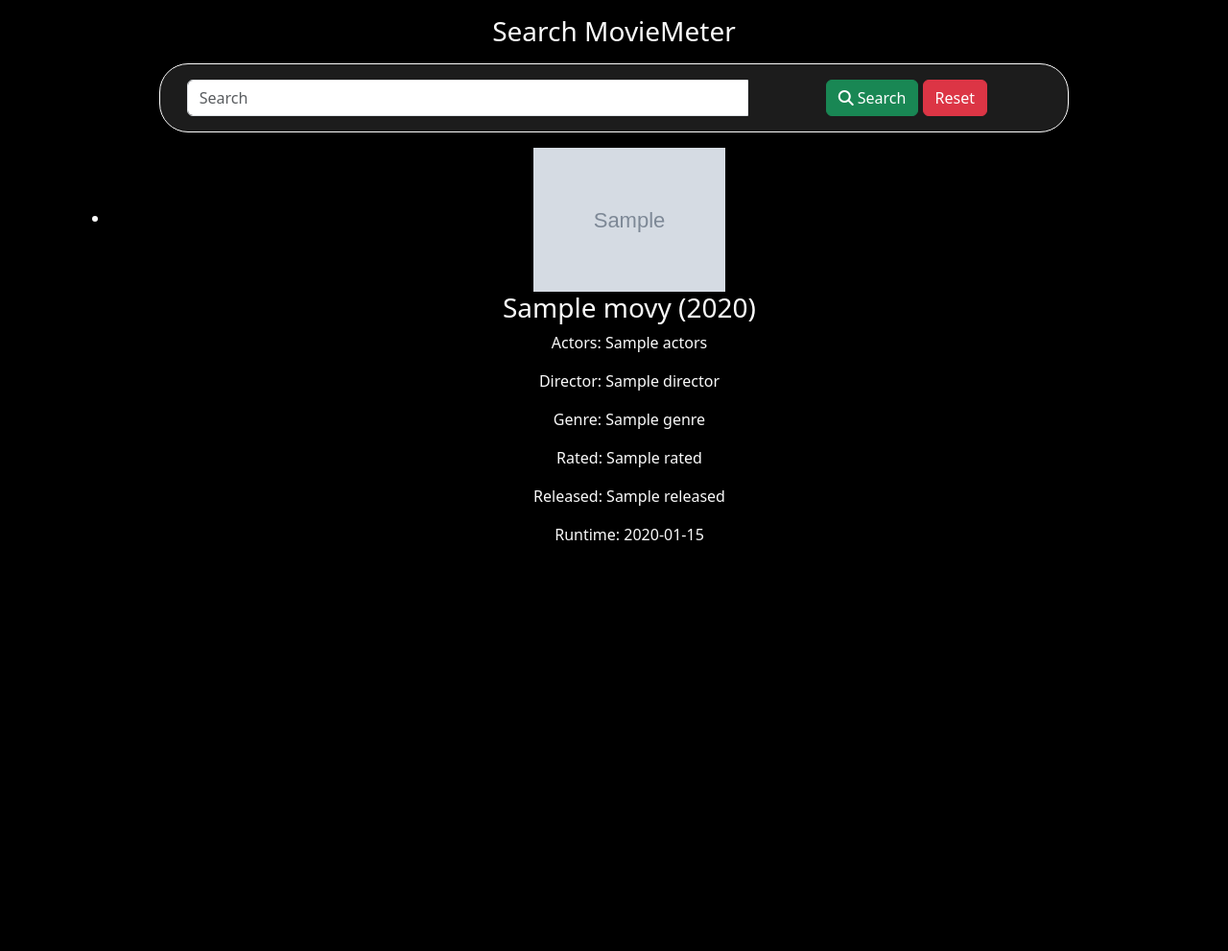
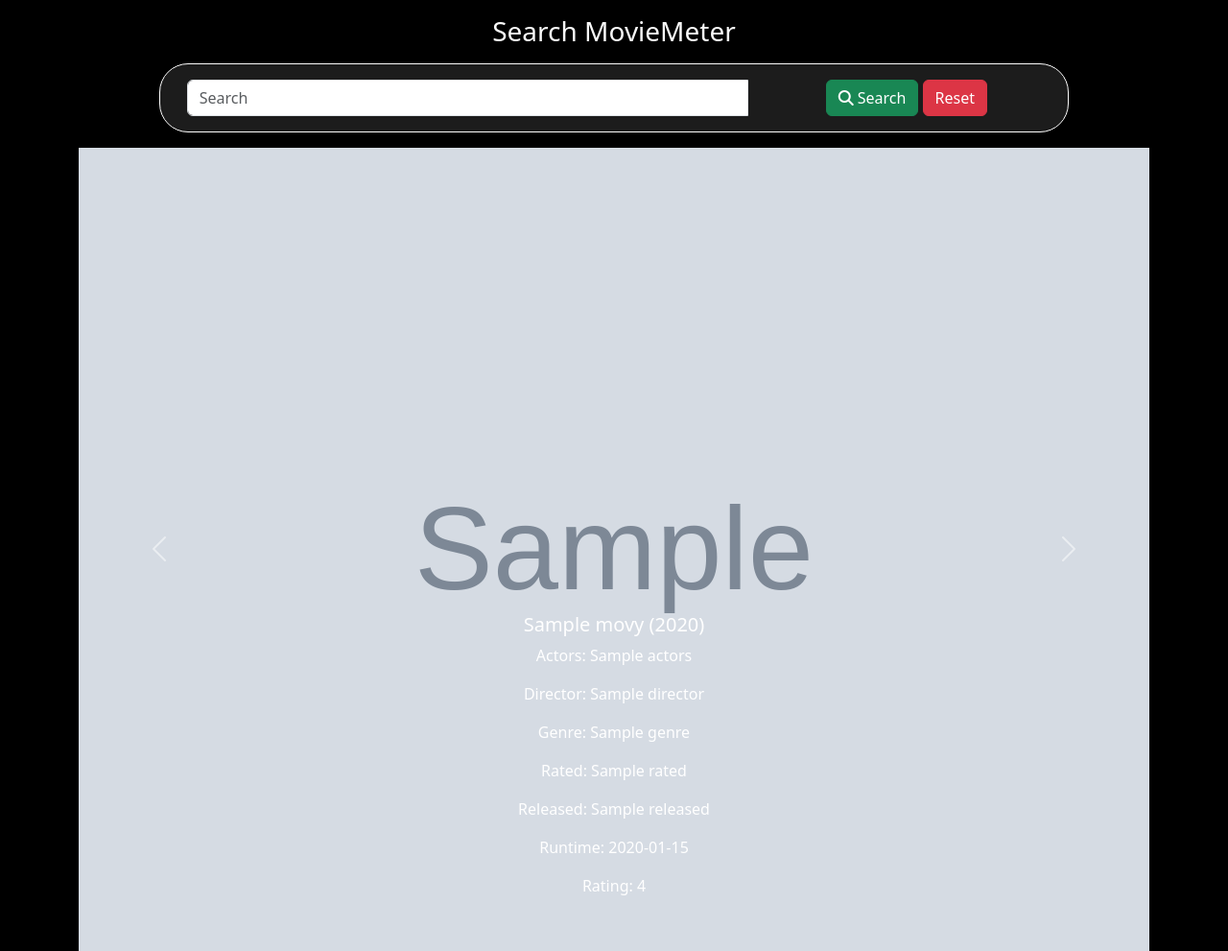
Before and after one commit to leellismith/MovieMeter, a Flask app: page / in a window 1280 px wide. Shown: the part 56-1047 px from the top of the page at 96% size. Before the commit the page ends 619 px from the top, so only its background shows below. Run offline with Flask 3, Linux system fonts and the light colour scheme; grey boxes marked "Sample" are stand-in pictures; a database or web service that is not in the repository returns one stand-in record (values such as "Sample title"); some libraries are stand-ins or nearby versions.

Commit message:
Added more functionality to search and added Carousel to index.html

```diff
--- a/app.py
+++ b/app.py
@@ -22,11 +22,27 @@
 # Initialize PyMongo
 mongo = PyMongo(app)
 
+# Create text index on 'Title' field in 'movies' collection
+mongo.db.movies.create_index([("Title", "text")])
+
 # Routes
 @app.route("/")
 @app.route("/index")
 def index():
-    movies = mongo.db.movies.find()
+    movies = mongo.db.movies.find({
+        "Poster": {
+            "$exists": True,
+            "$nin": ["", "N/A"]
+        },
+        "Rated": {
+            "$exists": True,
+            "$nin": ["", "N/A"]
+        },
+        "Released": {
+            "$exists": True,
+            "$nin": ["", "N/A"]
+        }
+    }).sort("imdbRating", -1).limit(5)
     return render_template("index.html", movies=movies)
 
 
@@ -38,7 +54,7 @@
         return render_template("index.html")
 
     redirect_to = request.form.get("redirect_to", "index")
-    movies = search_movies(query)
+    movies = search_movies(query, exact_match=True)
 
     if not movies:
         movies = search_movies_in_api(query)
@@ -62,7 +78,7 @@
 @app.route("/autocomplete")
 def autocomplete():
     query = request.args.get("query")
-    movies = search_movies(query)
+    movies = search_movies(query, exact_match=False)
     return jsonify([movie["Title"] for movie in movies])
 
 
@@ -221,12 +237,13 @@
 
 
 # Help Functions
-def search_movies(query):
-    movies = search_movies_in_db(query)
-    if not movies:
+def search_movies(query, exact_match=False):
+    if exact_match:
+        movies = search_movies_in_db(query)
+    else:
         movies = search_movies_in_api(query)
-        if movies:
-            save_movies_to_db(movies)
+    if movies:
+        save_movies_to_db(movies)
     return movies
 
 
@@ -273,7 +290,8 @@
                 "Released": movie_data.get("Released"),
                 "Runtime": movie_data.get("Runtime"),
                 "Year": movie_data.get("Year"),
-                "imdbID": movie_data.get("imdbID")
+                "imdbID": movie_data.get("imdbID"),
+                "imdbRating": movie_data.get("imdbRating")
             }
     return None
 
--- a/templates/index.html
+++ b/templates/index.html
@@ -25,23 +25,37 @@
     </div>
 
 
+    <div id="movieCarousel" class="carousel slide" data-bs-ride="carousel">
+        <div class="carousel-inner">
             {% if movies %}
-    <ul>
             {% for movie in movies %}
-        <li class="align-items-center justify-content-center text-center movie-text">
-            <img src="{{ movie.Poster }}" alt="{{ movie.Title }} Poster" width="200">
-            <h3>{{ movie.Title }} ({{ movie.Year }})</h3>
+            <div class="carousel-item {% if loop.index == 1 %}active{% endif %}">
+                <img src="{{ movie.Poster }}" class="d-block w-100" alt="{{ movie.Title }} Poster">
+                <div class="carousel-caption d-none d-md-block">
+                    <h5>{{ movie.Title }} ({{ movie.Year }})</h5>
                     <p>Actors: {{ movie.Actors }}</p>
                     <p>Director: {{ movie.Director }}</p>
                     <p>Genre: {{ movie.Genre }}</p>
                     <p>Rated: {{ movie.Rated }}</p>
                     <p>Released: {{ movie.Released }}</p>
                     <p>Runtime: {{ movie.Runtime }}</p>
-        </li>
+                    <p>Rating: {{ movie.imdbRating }}</p>
+                </div>
+            </div>
             {% endfor %}
-    </ul>
-    {% elif error %}
+            {% else %}
             <p>{{ error }}</p>
             {% endif %}
+        </div>
+        <button class="carousel-control-prev" type="button" data-bs-target="#movieCarousel" data-bs-slide="prev">
+            <span class="carousel-control-prev-icon" aria-hidden="true"></span>
+            <span class="visually-hidden">Previous</span>
+        </button>
+        <button class="carousel-control-next" type="button" data-bs-target="#movieCarousel" data-bs-slide="next">
+            <span class="carousel-control-next-icon" aria-hidden="true"></span>
+            <span class="visually-hidden">Next</span>
+        </button>
+    </div>
+
 
 {% endblock %}
```
Lines whose indentation alone changed are shown as unchanged.
